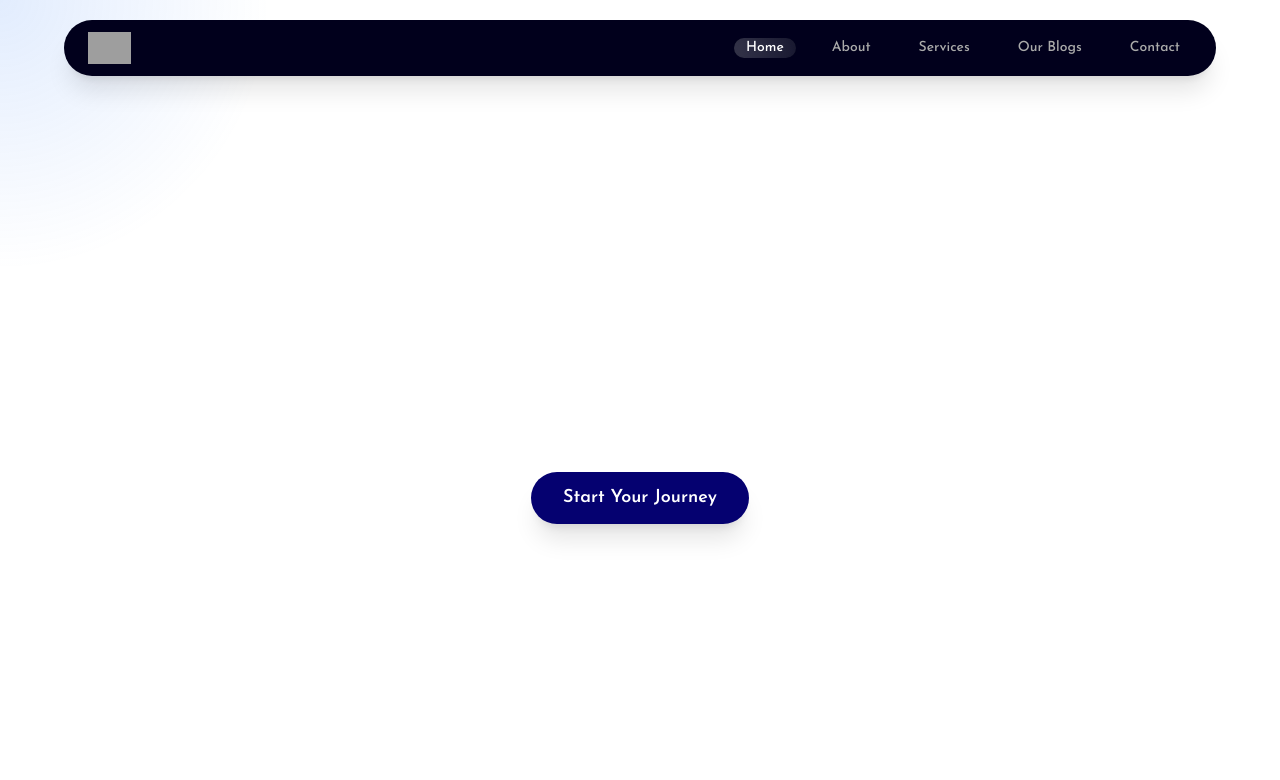
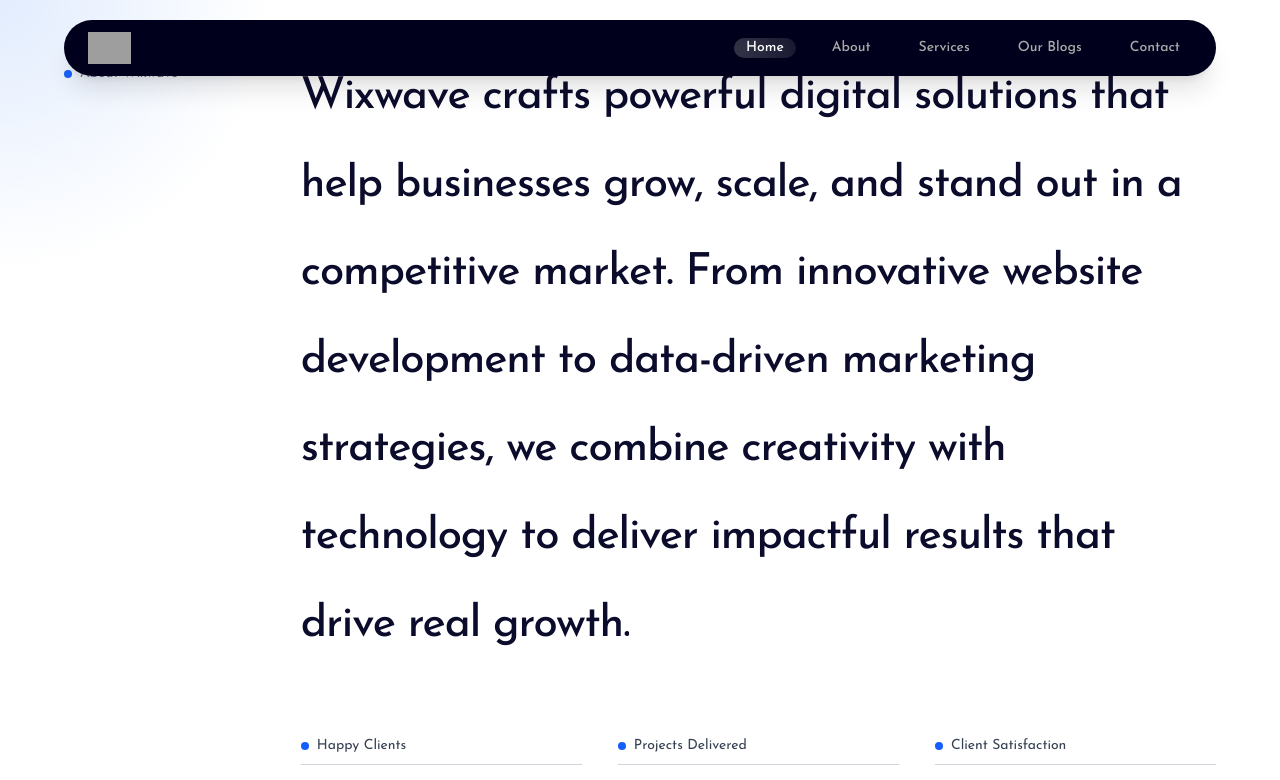
Before and after one commit to Vishal05Oct/WIxwave-Latest, a React (Vite) app: page / in a window 1280 px wide. Shown: the top 780 px of the page. Built offline with nearby package versions, Linux system fonts and the light colour scheme; grey boxes are pictures that could not be loaded.

Commit message:
/update1

```diff
--- a/index.html
+++ b/index.html
@@ -9,7 +9,6 @@
     <link rel="dns-prefetch" href="https://res.cloudinary.com" />
     <link rel="preload" as="image" href="https://res.cloudinary.com/dobbdtftp/image/upload/v1746202311/3_rgrvsx.png">
     <link rel="preload" as="font" href="https://fonts.googleapis.com/css2?family=Josefin+Sans:ital,wght@0,100..700;1,100..700&display=swap" crossorigin>
-    <link rel="preload" href="https://cdn.pixabay.com/video/2015/08/08/117-135736418_large.mp4" as="video">
     <title>WixWave | The Digital Solutions</title>
     <!-- Google Analytics -->
     <script async src="https://www.googletagmanager.com/gtag/js?id=GA_MEASUREMENT_ID"></script>
--- a/src/Pages/Home.jsx
+++ b/src/Pages/Home.jsx
@@ -56,7 +56,7 @@
 
   return (
     <main id="main" className="bg-white" aria-label="Main content">
-      <Hero />
+      {/* <Hero /> */}
       <Slider />
       <VideoSection />
       <HowWeRoll />
```
